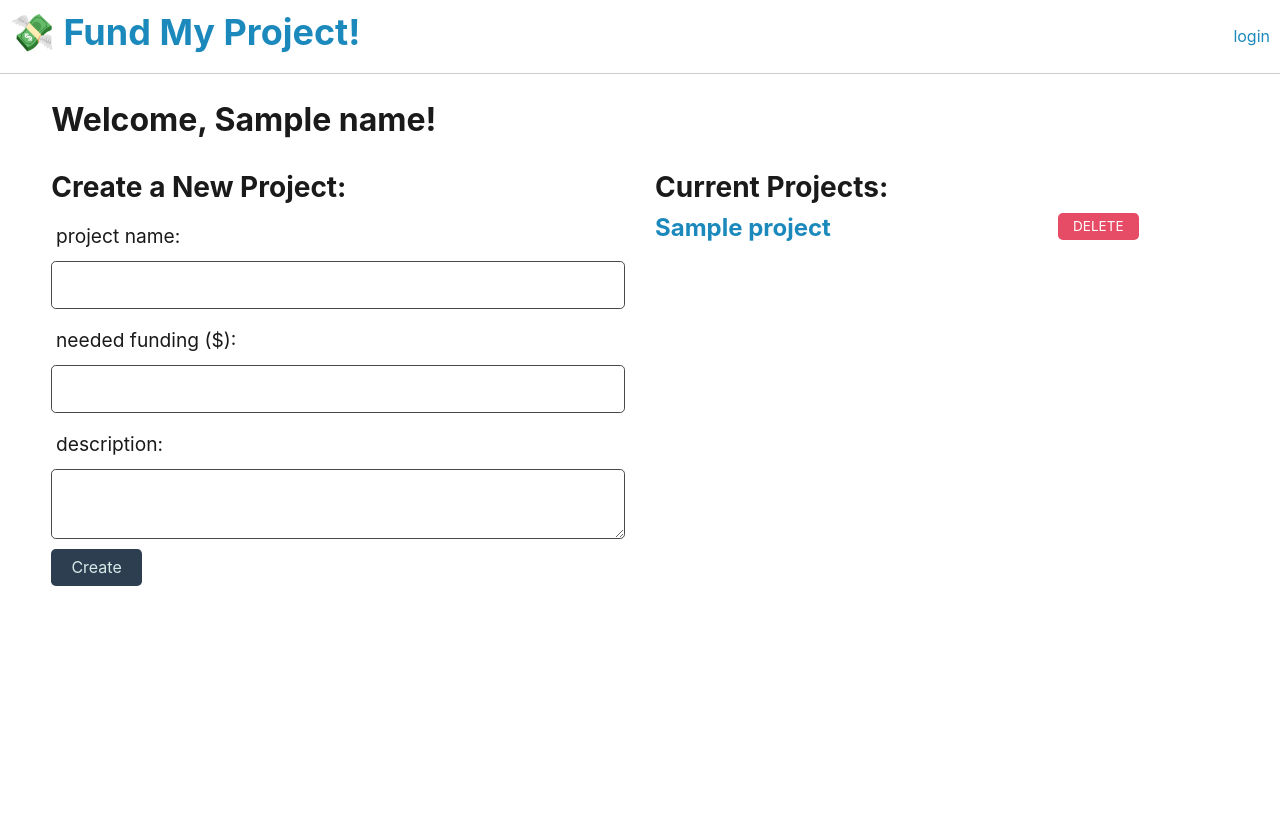
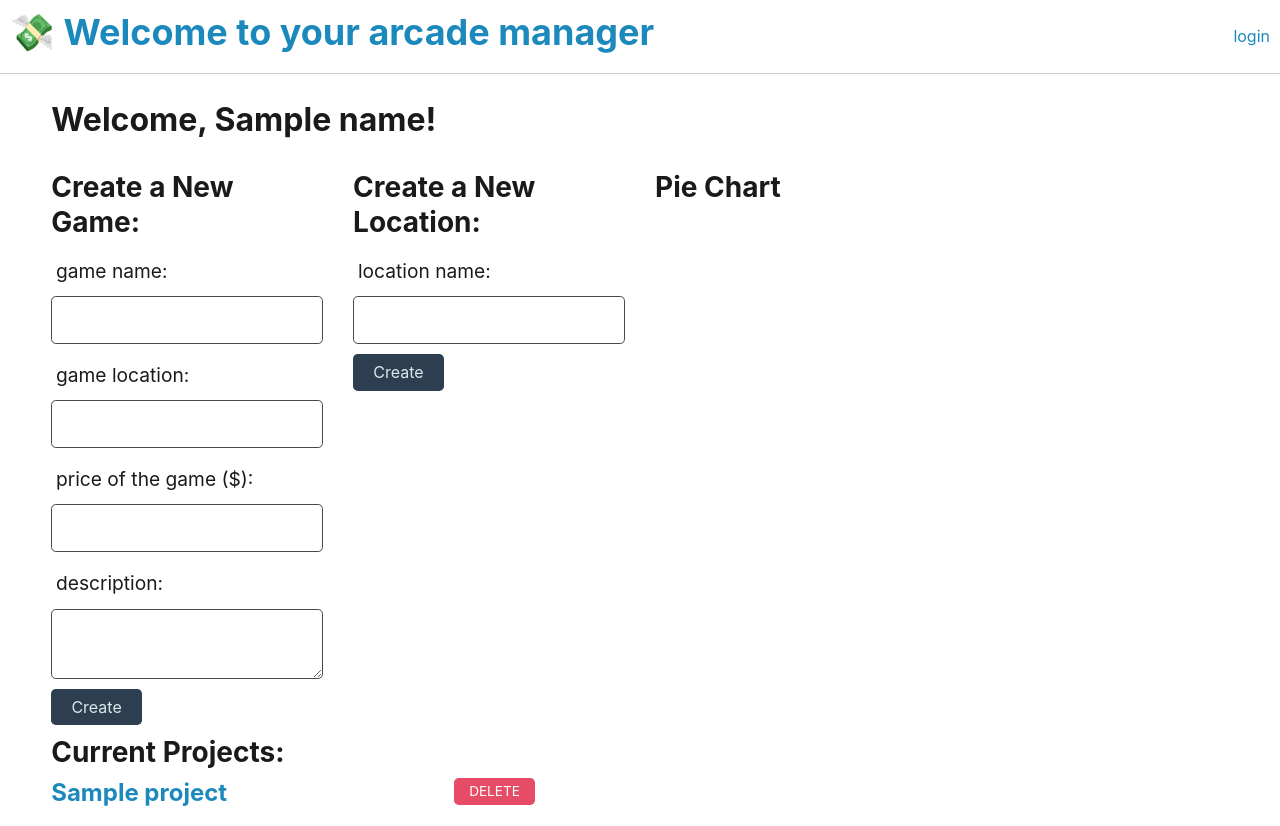
Before and after one commit to Irroc/arcade-manager, a Node project: template views/profile.handlebars in a window 1280 px wide. Before the commit the page ends 586 px from the top, so only its background shows below. Run offline with Node 20 templates, Linux system fonts and the light colour scheme; the template is opened without the code that fills it: most values are stand-ins (such as "Sample title", 1, 10 or a date in 2020); a map, chart or similar area stays blank; some libraries are stand-ins or nearby versions.

Commit message:
mainHandlebars changed header, profileHandlebars added table for new location and container for pie graph

```diff
--- a/public/js/profile.js
+++ b/public/js/profile.js
@@ -39,7 +39,7 @@ const delButtonHandler = async (event) => {
 };
 
 document
-  .querySelector('.new-project-form')
+  .querySelector('.new-game-form')
   .addEventListener('submit', newFormHandler);
 
 document
--- a/views/layouts/main.handlebars
+++ b/views/layouts/main.handlebars
@@ -4,7 +4,7 @@
 <head>
   <meta charset="UTF-8">
   <meta name="viewport" content="width=device-width, initial-scale=1.0">
-  <title>Fund My Project!</title>
+  <title>Arcade Manager</title>
   <link rel="stylesheet" href="/css/jass.css">
   <link rel="stylesheet" href="/css/style.css">
 </head>
@@ -14,7 +14,7 @@
     <header class="display-flex justify-space-between align-center p-2">
       <h1>
         <span role="img" aria-label="money">💸</span>
-        <a href="/">Fund My Project!</a>
+        <a href="/">Welcome to your arcade manager</a>
       </h1>
       <nav>
         <!-- Conditionally render login or logout links -->
--- a/views/profile.handlebars
+++ b/views/profile.handlebars
@@ -5,26 +5,47 @@
 </div>
 
 <div class="row mt-4">
-  <div class="col-md-6">
-    <h3>Create a New Project:</h3>
+  <div class="col-md-3">
+    <h3>Create a New Game:</h3>
 
-    <form class="form new-project-form">
+    <form class="form new-game-form">
       <div class="form-group">
-        <label for="project-name">project name:</label>
-        <input class="form-input" type="text" id="project-name" name="project-name" />
+        <label for="game-name">game name:</label>
+        <input class="form-input" type="text" id="game-name" name="game-name" />
       </div>
       <div class="form-group">
-        <label for="project-funding">needed funding ($):</label>
-        <input class="form-input" type="number" id="project-funding" name="project-funding" />
+        <label for="game-location">game location:</label>
+        <input class="form-input" type="text" id="game-location" name="game-location" />
       </div>
       <div class="form-group">
-        <label for="project-desc">description:</label>
-        <textarea class="form-input" id="project-desc" name="project-desc"></textarea>
+        <label for="game-price">price of the game ($):</label>
+        <input class="form-input" type="number" id="game-price" name="game-price"></input>
+      </div>
+      <div class="form-group">
+        <label for="game-desc">description:</label>
+        <textarea class="form-input" type="text" id="game-desc" name="game-desc"></textarea>
       </div>
       <div class="form-group">
         <button type="submit" class="btn btn-primary">Create</button>
       </div>
     </form>
+  </div>
+  <div class="col-md-3">
+    <h3>Create a New Location:</h3>
+
+    <form class="form new-location-form">
+      <div class="form-group">
+        <label for="location-name">location name:</label>
+        <input class="form-input" type="text" id="location-name" name="location-name" />
+      </div>
+      <div class="form-group">
+        <button type="submit" class="btn btn-primary">Create</button>
+      </div>
+    </form>
+  </div>
+  <div class="col-md-3">
+    <h3>Pie Chart</h3>
+    <canvas id="pieChart"></canvas>
   </div>
 
   {{#if projects.length}}
@@ -45,4 +66,4 @@
   {{/if}}
 </div>
 
-<script src="./js/profile.js"></script>
+<script src="./js/profile.js", "./js/pieChart.js"></script>
```
Also changed, not shown: public/js/pieChart.js (added, +13 -0 lines).
